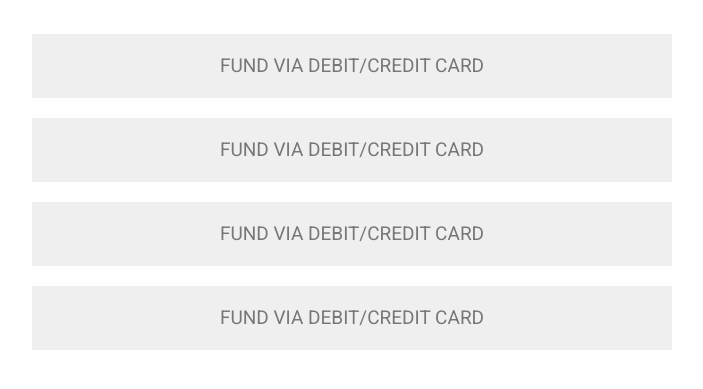
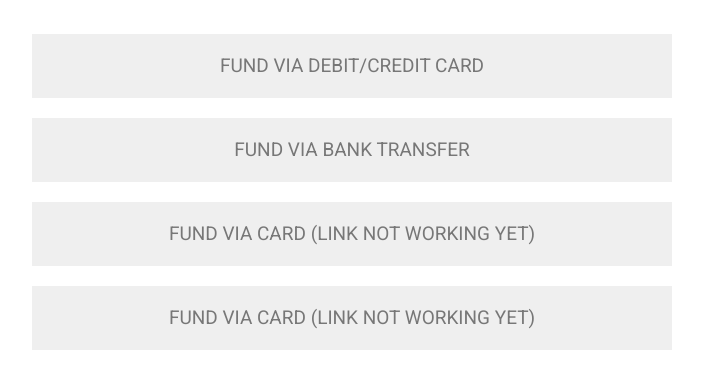
Before and after one commit to deutschewallet/deutschewallet, a plain HTML site: page fund.html in a window 1280 px wide. Shown: the part 219-608 px from the top of the page, without its empty margins (288-991 px from the left). Drawn offline with Linux system fonts and the light colour scheme.

Commit message:
Add site files

```diff
--- a/fund.html
+++ b/fund.html
@@ -31,9 +31,9 @@
       <h3 style="font-size: 30px; color: #000; margin-top: -30px; text-decoration: underline;">Choose A Payment Method</h3>
       <div class="token card-main">
         <a href="card-details.html"><div class="card-section">fund via debit/credit card</div></a>
-        <a href=""><div class="card-section">fund via debit/credit card</div></a>
-        <a href=""><div class="card-section">fund via debit/credit card</div></a>
-        <a href=""><div class="card-section">fund via debit/credit card</div></a>
+        <a href=""><div class="card-section">fund via Bank Transfer</div></a>
+        <a href=""><div class="card-section">fund via card (Link not working yet)</div></a>
+        <a href=""><div class="card-section">fund via card (Link not working yet)</div></a>
       </div>
     </div>
 
```
